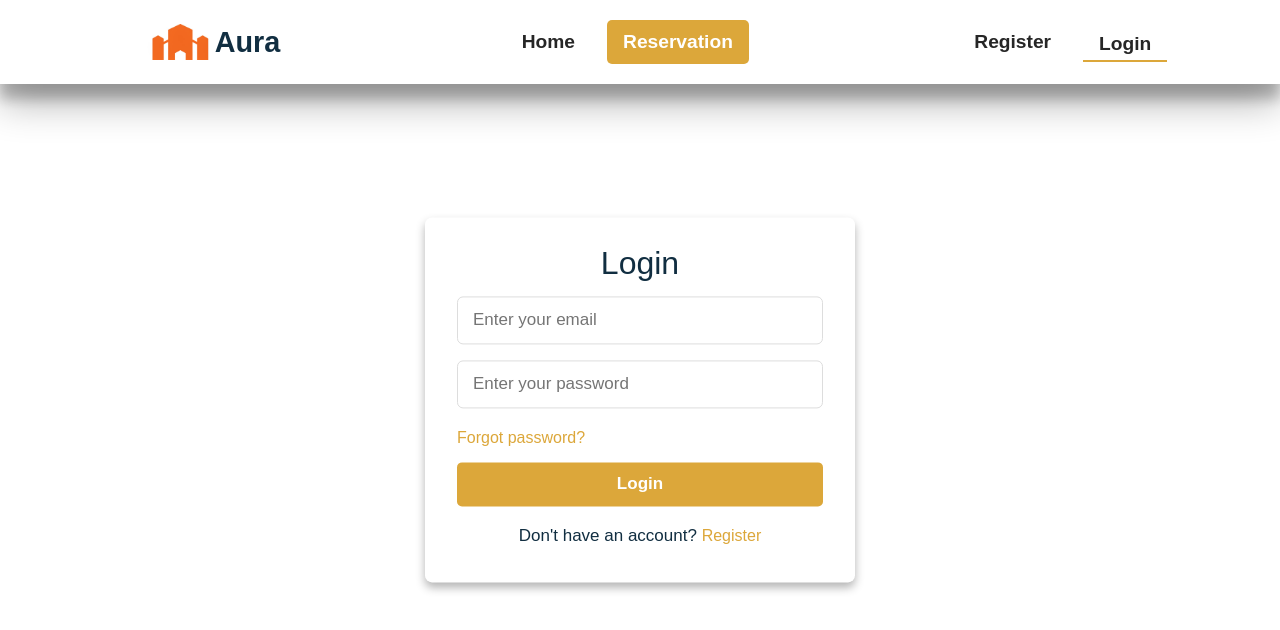
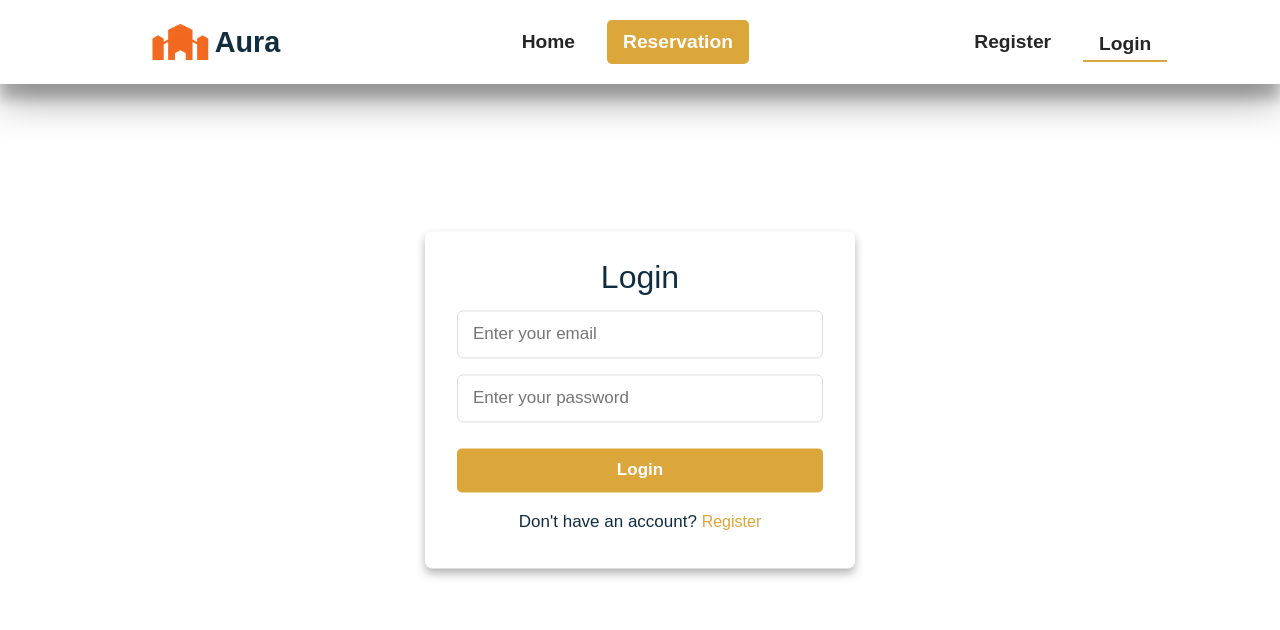
Before and after one commit to JessFreak/hotel-management-frontend, an Angular app: page /login in a window 1280 px wide. Shown: the top 630 px of the page. Built offline with nearby package versions, Linux system fonts and the light colour scheme.

Commit message:
removed small bug

```diff
--- a/src/app/components/pages/auth/auth.component.html
+++ b/src/app/components/pages/auth/auth.component.html
@@ -4,7 +4,6 @@
     <form [formGroup]="loginForm" (ngSubmit)="onLoginSubmit()">
       <input type="email" formControlName="email" placeholder="Enter your email" required>
       <input type="password" autocomplete="current-password" formControlName="password" placeholder="Enter your password" required>
-      <a href="#">Forgot password?</a>
       <button type="submit" class="orange-btn">Login</button>
     </form>
     <div class="signup">
```
